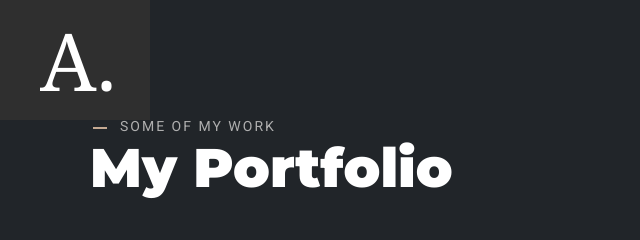
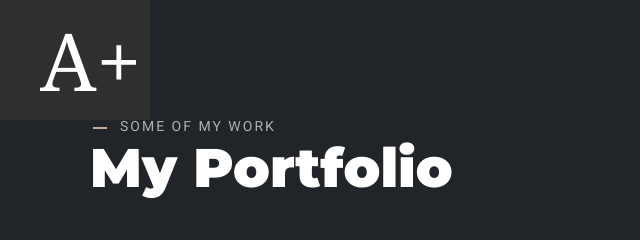
Before and after one commit to amahlemtshali23/portfolio, a plain HTML site: page portfolio.html in a window 1280 px wide. Shown: the top 240 px of the page, 0-640 px from the left. Drawn offline with nearby package versions, Linux system fonts and the light colour scheme; files whose address does not match are found by name.

Commit message:
logo changes

```diff
--- a/portfolio.html
+++ b/portfolio.html
@@ -67,7 +67,7 @@
 	</div>
 
 	<div class="main-logo">
-		<a href="index.html">A.</a>
+		<a href="index.html">A+</a>
 	</div>
 
 	<div class="side-nav-bar">
@@ -151,7 +151,7 @@
 		</div>
 	</section>
 
-        <script src="./js/jquery-1.11.0.min.js"></script>
+	<script src="./js/jquery-1.11.0.min.js"></script>
 	<script src="./js/ui-easing.js"></script>
 	<script src="https://cdn.jsdelivr.net/npm/bootstrap@5.3.1/dist/js/bootstrap.bundle.min.js"
 		integrity="sha384-HwwvtgBNo3bZJJLYd8oVXjrBZt8cqVSpeBNS5n7C8IVInixGAoxmnlMuBnhbgrkm"
```
Also changed, not shown: index.html (+1 -1 lines).
